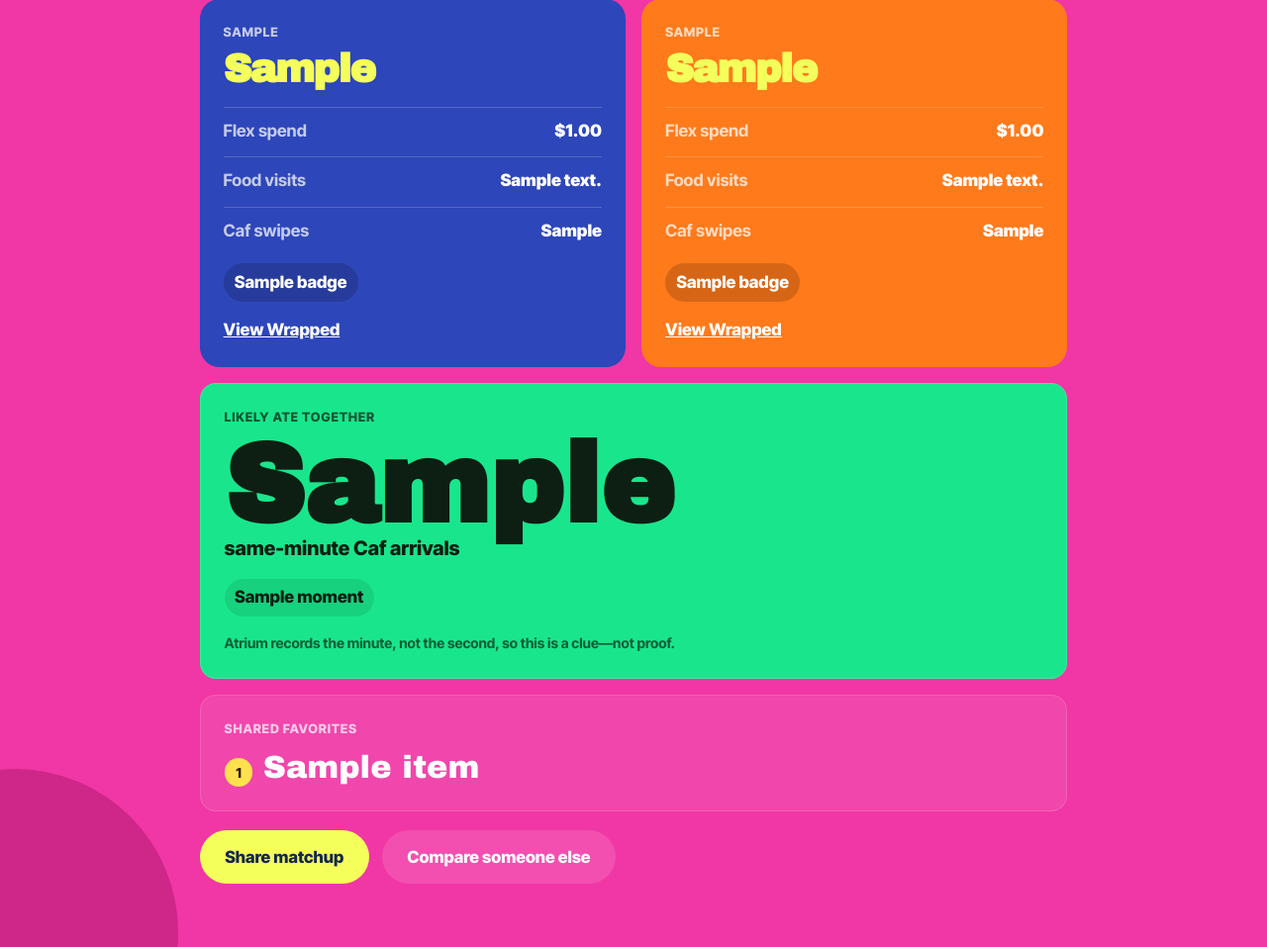
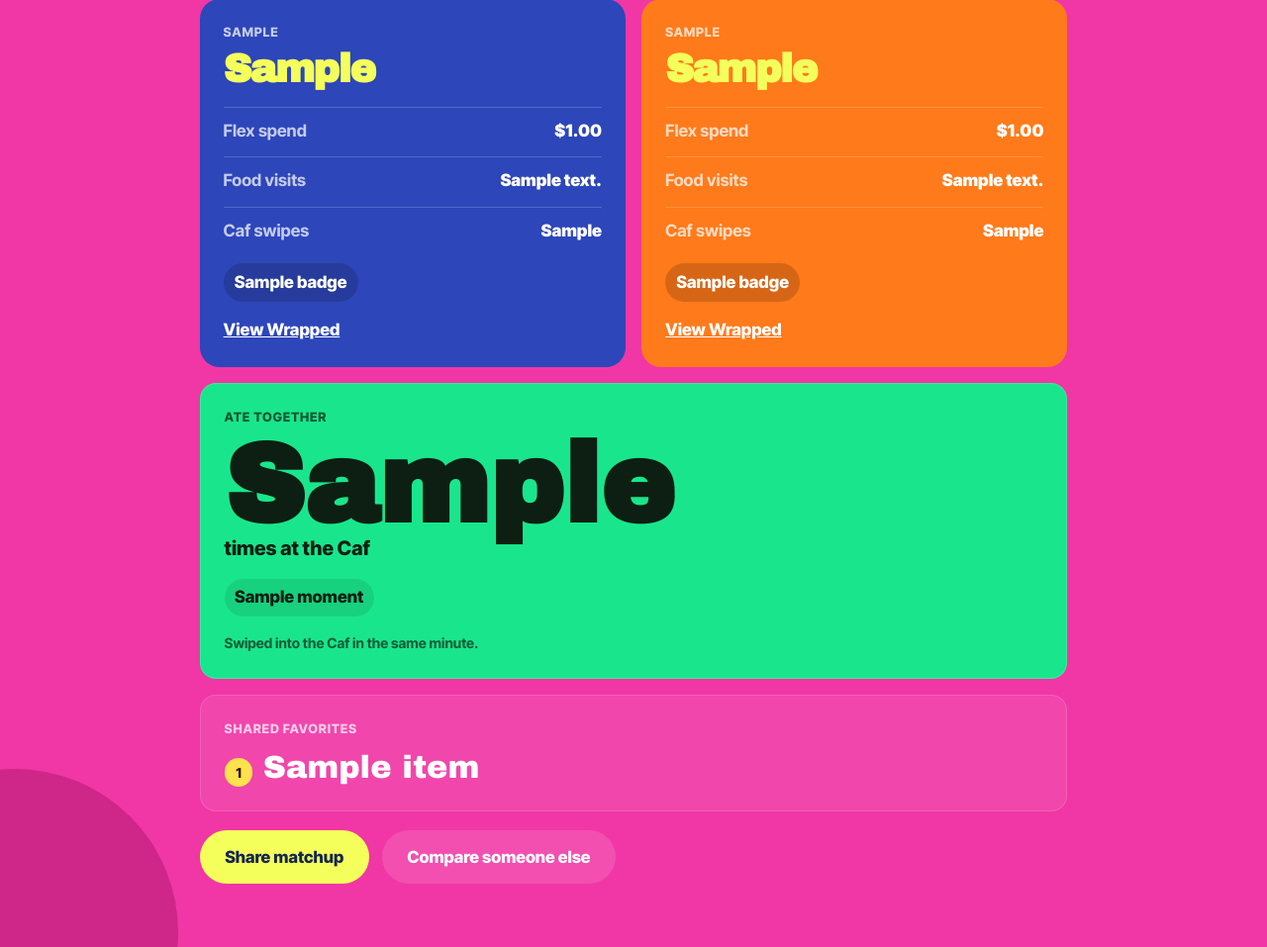
Before and after one commit to kickofline/stu-wrapped, a Flask app: template templates/compare.html in a window 1280 px wide. Shown: the part 410-1367 px from the top of the page at 99% size. Run offline with Flask 3, Linux system fonts and the light colour scheme; the template is opened without the code that fills it: most values are stand-ins (such as "Sample title", 1, 10 or a date in 2020); some libraries are stand-ins or nearby versions.

Commit message:
Compare: Ate together N times

```diff
--- a/templates/compare.html
+++ b/templates/compare.html
@@ -51,11 +51,11 @@
 
     {% if match.likely_meals %}
     <section class="caf-buddy card">
-      <p class="card-label">Likely ate together</p>
+      <p class="card-label">Ate together</p>
       <strong>{{ match.likely_meals }}</strong>
-      <p>same-minute Caf arrival{{ 's' if match.likely_meals != 1 }}</p>
+      <p>time{{ 's' if match.likely_meals != 1 }} at the Caf</p>
       <ul>{% for moment in match.likely_meal_times %}<li>{{ moment }}</li>{% endfor %}</ul>
-      <small>Atrium records the minute, not the second, so this is a clue—not proof.</small>
+      <small>Swiped into the Caf in the same minute.</small>
     </section>
     {% endif %}
 
```
